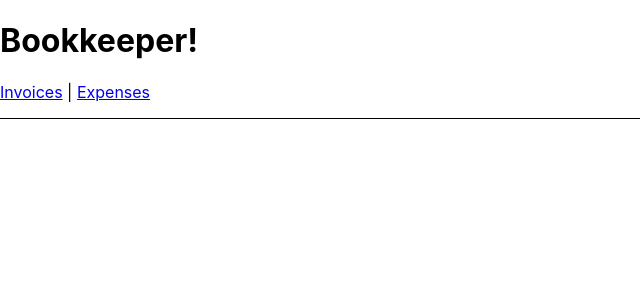
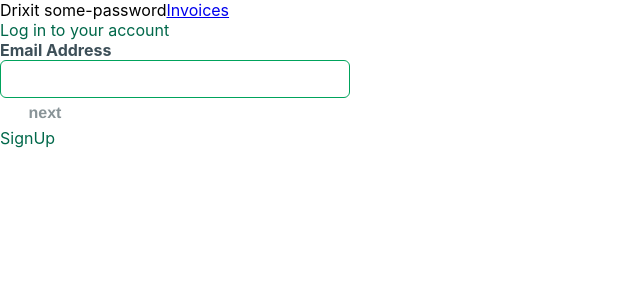
Before and after one commit to pablolucianop/login-plp, a React (Create React App) app in the folder client/: page / in a window 1280 px wide. Shown: the top 300 px of the page, without its empty margins (0-640 px from the left). Built offline with nearby package versions, Linux system fonts and the light colour scheme.

Commit message:
feat: implement react router in login to userInfo

```diff
--- a/client/src/components/App.js
+++ b/client/src/components/App.js
@@ -2,25 +2,29 @@ import React, { useState } from 'react'
 import './App.css'
 import LoginContainer from './LoginContainer'
 import { Link } from 'react-router-dom'
+import { useNavigate } from 'react-router-dom'
 
-function App2() {
+function App() {
+  let navigate = useNavigate()
   const [userData, setUserData] = useState({ logedIn: false, user: false })
+
+  function goToUserInfo() {
+    navigate('/userInfo')
+  }
+
   return (
     <div>
-      <h1>Bookkeeper</h1>
-      <nav
-        style={{
-          borderBottom: 'solid 1px',
-          paddingBottom: '1rem',
-        }}
-      >
-        <Link to="/invoices">Invoices</Link> |{' '}
-        <Link to="/expenses">Expenses</Link>
-      </nav>
+      Drixit some-password
+      <Link to="/userInfo">Invoices</Link>
+      {userData.logedIn ? (
+        <Link to="/welcome">Invoices</Link>
+      ) : (
+        <LoginContainer setUserData={setUserData} goToUserInfo={goToUserInfo} />
+      )}
     </div>
   )
 }
-function App() {
+function App2() {
   return (
     <div>
       <h1>Bookkeeper!</h1>
--- a/client/src/components/LoginContainer.js
+++ b/client/src/components/LoginContainer.js
@@ -21,6 +21,8 @@ function LoginContainer(props) {
   }
 
   async function authenticateUser(email, password) {
+    // Somewhere in your code, e.g. inside a handler:
+
     console.log('email, password', email, password)
     let res = await fetch('http://localhost:9000/v0/authenticate', {
       method: 'POST',
@@ -33,7 +35,9 @@ function LoginContainer(props) {
       }),
     })
     let resJson = await res.json()
+
     welcome(resJson)
+    props.goToUserInfo()
   }
 
   async function welcome(jwt) {
--- /dev/null
+++ b/client/src/components/userInfo.js
@@ -0,0 +1,7 @@
+export default function UserInfo() {
+  return (
+    <main style={{ padding: '1rem 0' }}>
+      <h2>Welcome</h2>
+    </main>
+  )
+}
--- a/client/src/index.js
+++ b/client/src/index.js
@@ -6,6 +6,7 @@ import reportWebVitals from './reportWebVitals'
 import { BrowserRouter, Routes, Route } from 'react-router-dom'
 import Expenses from './components/expenses'
 import Invoices from './components/invoices'
+import UserInfo from './components/userInfo'
 
 const root = ReactDOM.createRoot(document.getElementById('root'))
 root.render(
@@ -13,7 +14,7 @@ root.render(
     <BrowserRouter>
       <Routes>
         <Route path="/" element={<App />} />
-        <Route path="expenses" element={<Expenses />} />
+        <Route path="userInfo" element={<UserInfo />} />
         <Route path="invoices" element={<Invoices />} />
       </Routes>
     </BrowserRouter>
```
